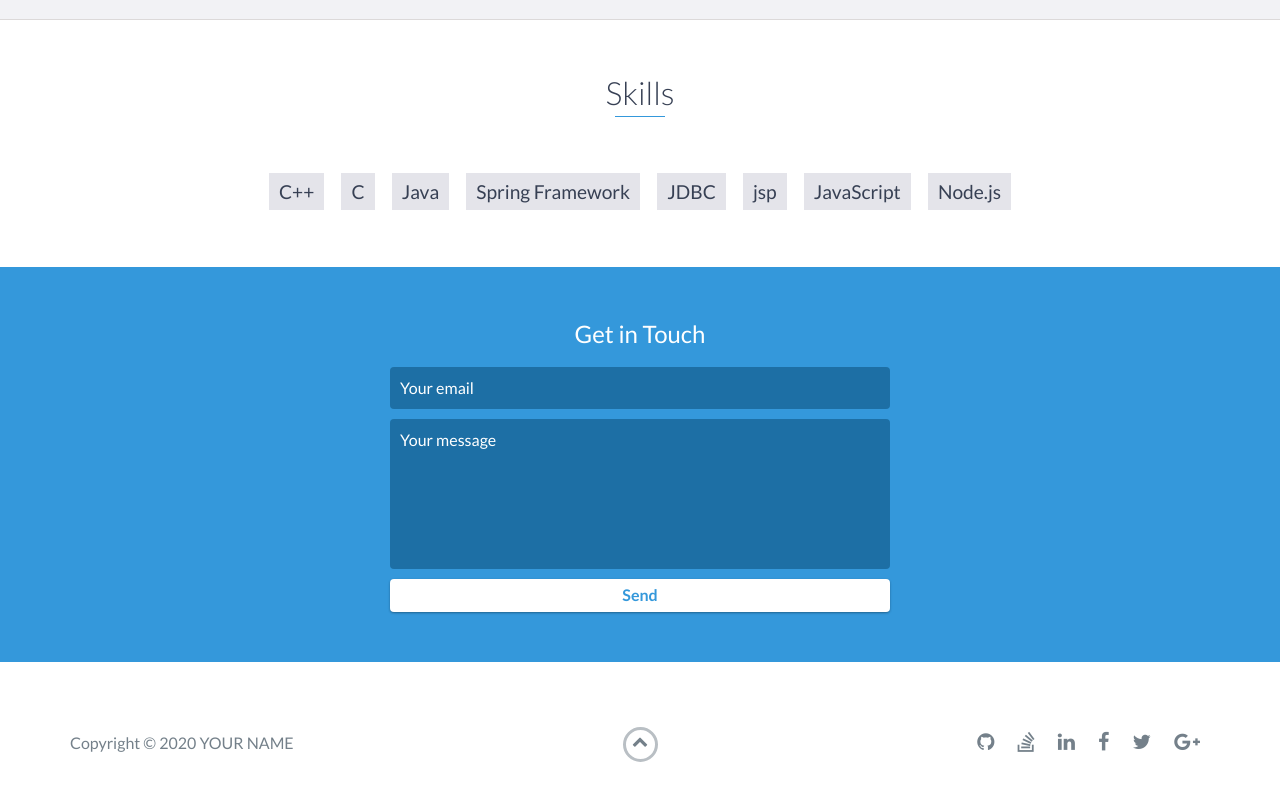
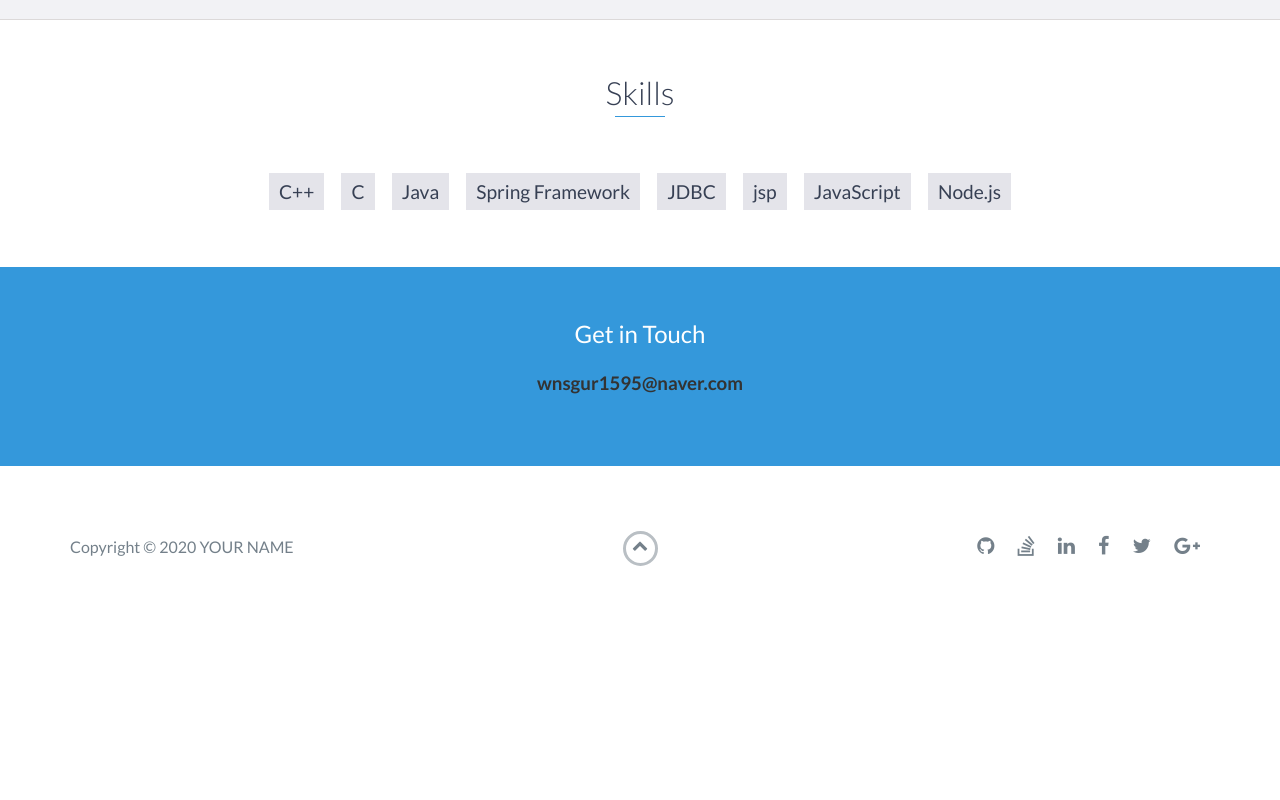
Before and after one commit to wnsgur1595/wnsgur1595.github.io, a website: page index.html in a window 1280 px wide. Shown: the part 2831-3631 px from the top of the page. After the commit the page ends 3450 px from the top, so only its background shows below. Drawn offline with nearby package versions, Linux system fonts and the light colour scheme.

Commit message:
정보 추가

```diff
--- a/index.html
+++ b/index.html
@@ -213,14 +213,7 @@
 
     <div id="contact">
         <h2>Get in Touch</h2>
-        <div id="contact-form">
-            <form method="POST" action="https://formspree.io/email@email.com">
-                <input type="hidden" name="_subject" value="Contact request from personal website" />
-                <input type="email" name="_replyto" placeholder="Your email" required>
-                <textarea name="message" placeholder="Your message" required></textarea>
-                <button type="submit">Send</button>
-            </form>
-        </div>
+	<h3>wnsgur1595@naver.com</h3>
         <!-- End #contact-form -->
     </div>
     <!-- End #contact -->
```
